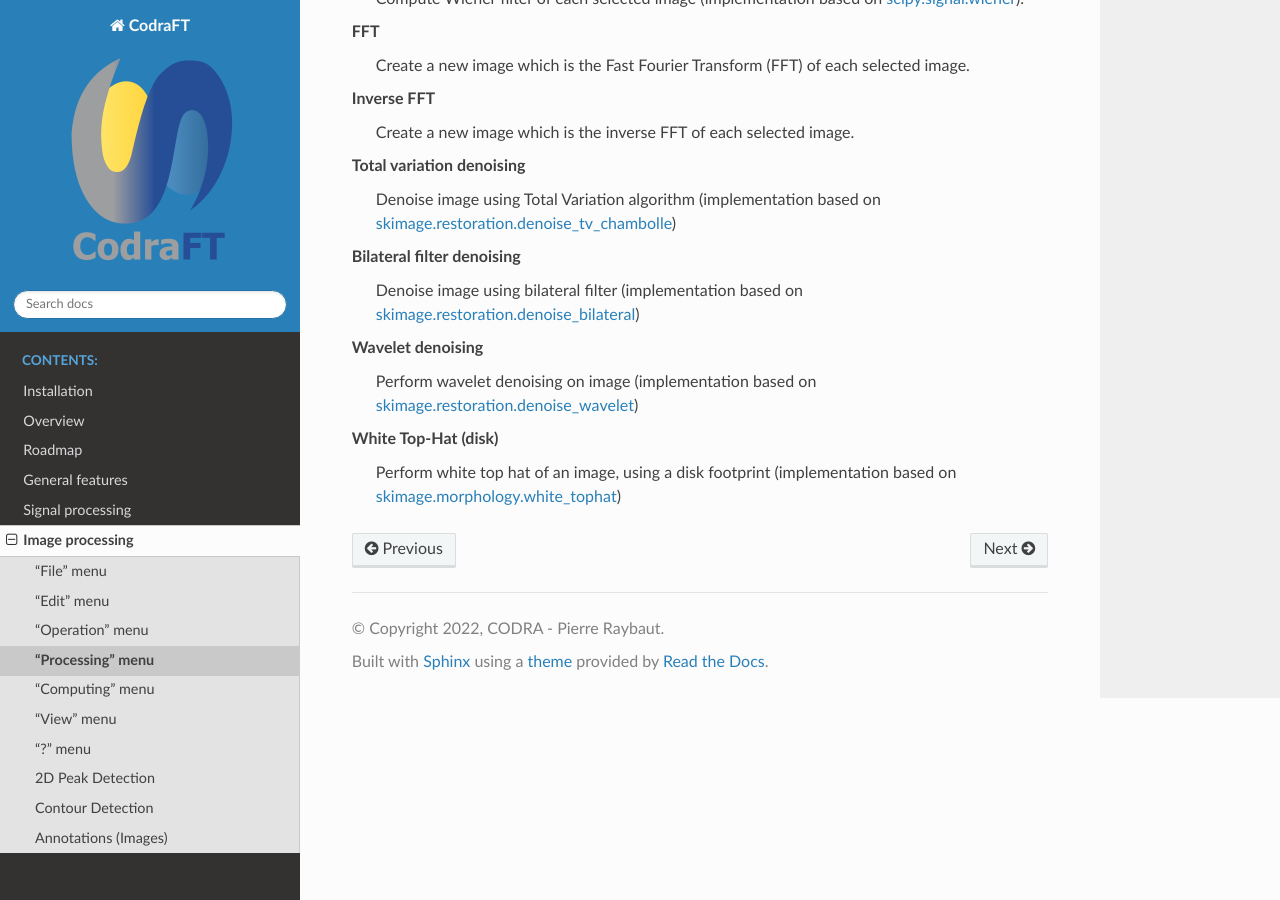
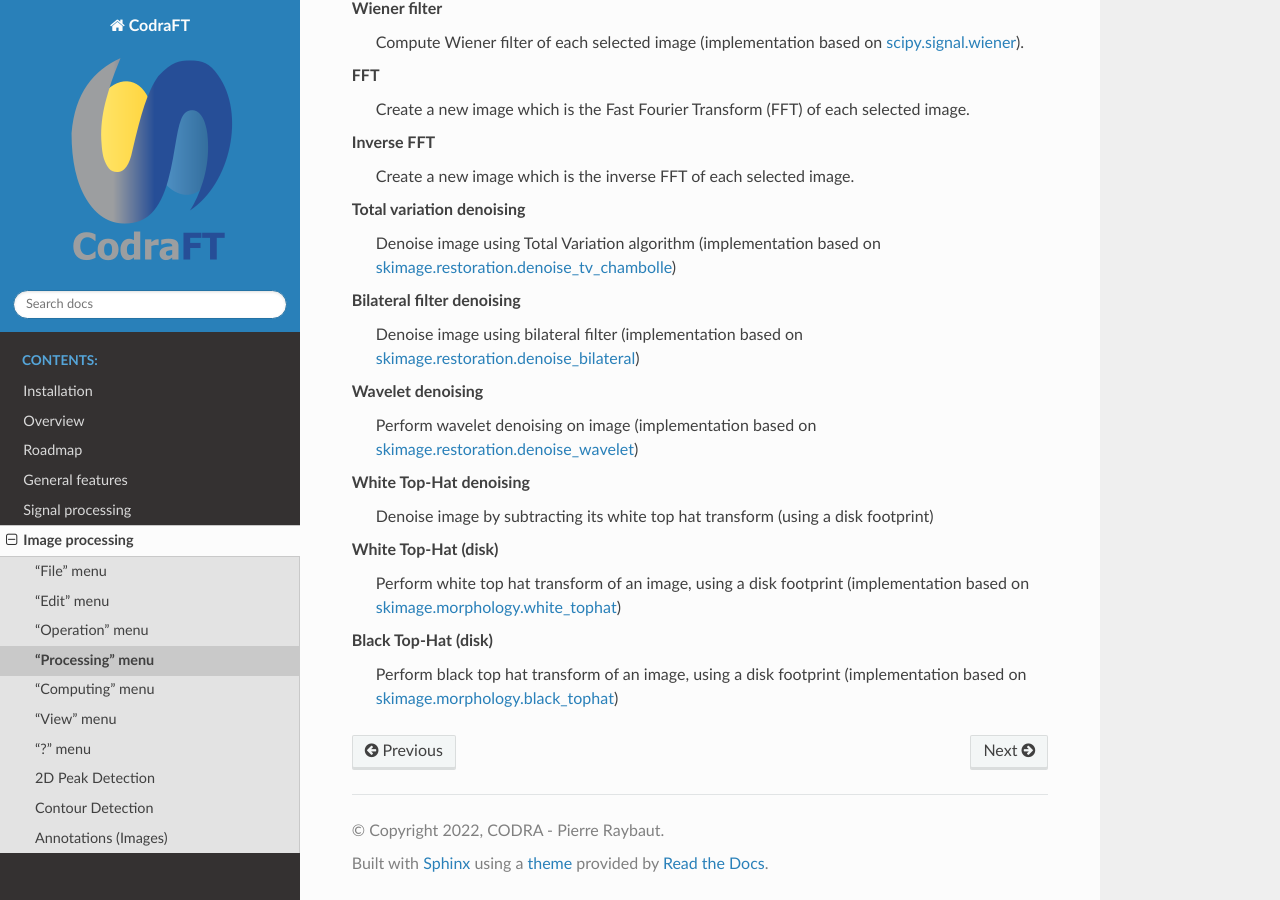
Before and after one commit to DataLab-Platform/DataLab, a Sphinx documentation site: the page built from doc/features/image/menu/processing.rst, in a window 1280 px wide and 900 px high, scrolled down 988 px. Built offline with Sphinx 7.4.7 and the Read the Docs theme 2.0.0, drawn with Linux system fonts in a browser that asks for light colours; formulas are drawn with MathJax 3.

Commit message:
Added White/Black Top-Hat filters

```diff
--- a/doc/features/image/menu/processing.rst
+++ b/doc/features/image/menu/processing.rst
@@ -53,6 +53,14 @@
     Perform wavelet denoising on image
     (implementation based on `skimage.restoration.denoise_wavelet <https://scikit-image.org/docs/stable/api/skimage.restoration.html#denoise-wavelet>`_)
 
+White Top-Hat denoising
+    Denoise image by subtracting its white top hat transform
+    (using a disk footprint)
+
 White Top-Hat (disk)
-    Perform white top hat of an image, using a disk footprint
+    Perform white top hat transform of an image, using a disk footprint
     (implementation based on `skimage.morphology.white_tophat <https://scikit-image.org/docs/stable/api/skimage.morphology.html#skimage.morphology.white_tophat>`_)
+
+Black Top-Hat (disk)
+    Perform black top hat transform of an image, using a disk footprint
+    (implementation based on `skimage.morphology.black_tophat <https://scikit-image.org/docs/stable/api/skimage.morphology.html#skimage.morphology.black_tophat>`_)
```
Also changed, not shown: CHANGELOG.md (+6 -4 lines), doc/images/shots/i_processing.png, 5 other files.
